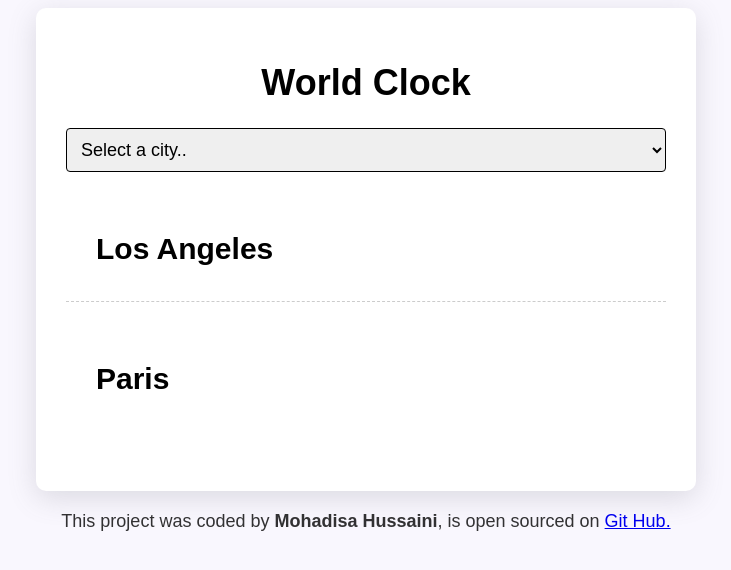
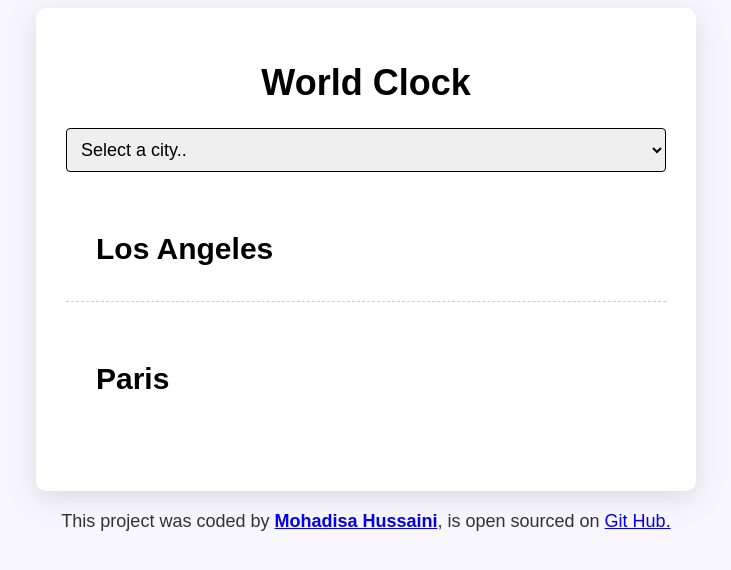
Before and after one commit to Mohadis/World-Clock, a plain HTML site: page index.html in a window 1280 px wide. Shown: the whole page, without its empty margins (274-1005 px from the left). Drawn offline with nearby package versions, Linux system fonts and the light colour scheme; a script that the page names is missing.

Commit message:
Added Git Hub link

```diff
--- a/index.html
+++ b/index.html
@@ -38,9 +38,13 @@
     </div>
 
     <footer>
-      This project was coded by <strong>Mohadisa Hussaini</strong>, is open
-      sourced on
-      <a href="https://github.com/Mohadis/World-Clock">Git Hub.</a>
+      This project was coded by
+      <a href="https://github.com/Mohadis" target="_blank"
+        ><strong>Mohadisa Hussaini</strong></a
+      >, is open sourced on
+      <a href="https://github.com/Mohadis/World-Clock" target="_blank"
+        >Git Hub.</a
+      >
     </footer>
     <script src="javascript/index.js"></script>
   </body>
```
